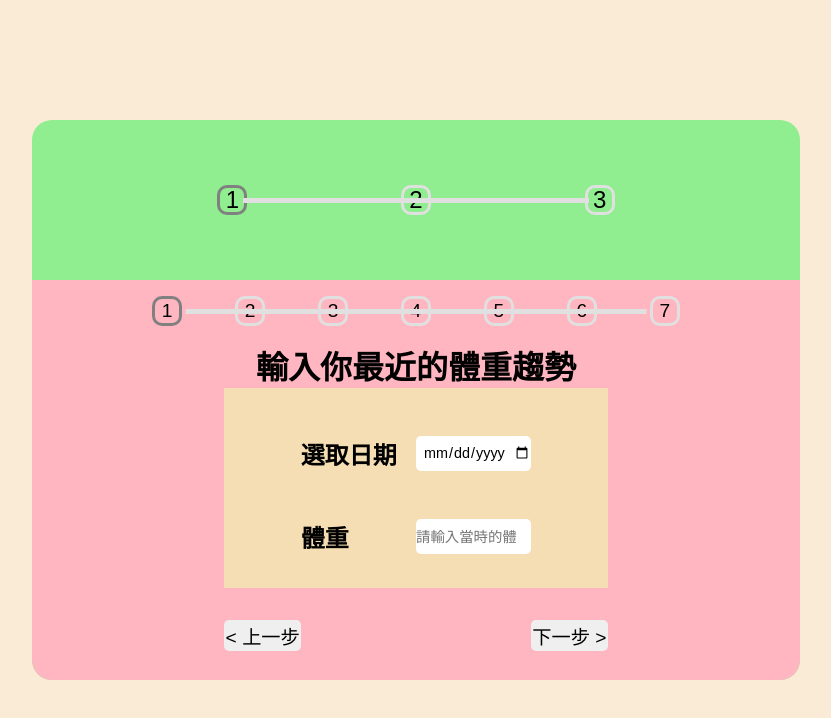
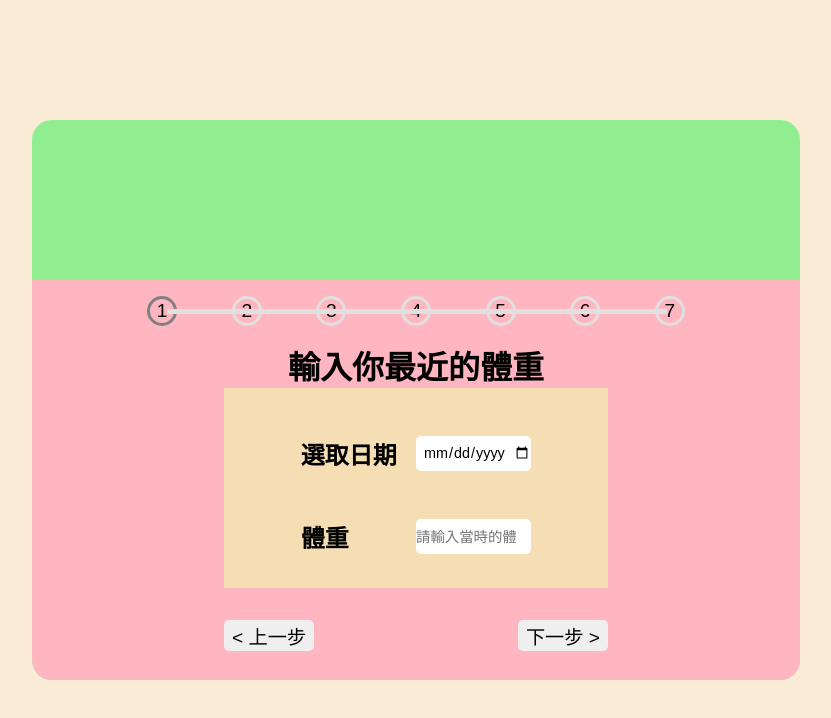
Before and after one commit to freddy990117/Fitness-Dashboard, a React (Vite) app: page /setup in a window 1280 px wide. Shown: the top 718 px of the page, without its empty margins (224-1055 px from the left). Built offline with nearby package versions, Linux system fonts and the light colour scheme; no server answers.

Commit message:
feat : add fn about progress (weightStep)

```diff
--- a/src/pages/Setup.jsx
+++ b/src/pages/Setup.jsx
@@ -11,30 +11,36 @@ const Setup = () => {
   const [edit, setEdit] = useState(false); // 如果變成 true 代表全部編輯完成，會傳送到 fireStore 的狀態
   const [fromStep, setFromStep] = useState(1); // 整體 form 的下一步狀態 （總共三步）
   const [weightStep, setWeightStep] = useState(1); // 體重的下一步狀態 （總共七步）
+  const weightCount = 7;
   return (
     <div className="setup">
-      <container className="form-setting">
+      <div className="form-setting">
         <div className="step-bar">
-          <div className="bar">
+          {/* <div className="bar">
             <div className="progress" id="progress"></div>
-            <div className="circle active">1</div>
+            <div className="circle">1</div>
             <div className="circle">2</div>
             <div className="circle">3</div>
-          </div>
+          </div> */}
         </div>
         <div className="weight-input form">
           <div className="weight-bar">
-            <div className="progress"></div>
-            <div className="circle active">1</div>
-            <div className="circle">2</div>
-            <div className="circle">3</div>
-            <div className="circle">4</div>
-            <div className="circle">5</div>
-            <div className="circle">6</div>
-            <div className="circle">7</div>
+            <div
+              className="progress"
+              style={{
+                width: `calc(${((weightStep - 1) / (weightCount - 1)) * 93}% )`,
+              }}
+            ></div>
+            <div className={`circle ${weightStep >= 1 ? "active" : ""}`}>1</div>
+            <div className={`circle ${weightStep >= 2 ? "active" : ""}`}>2</div>
+            <div className={`circle ${weightStep >= 3 ? "active" : ""}`}>3</div>
+            <div className={`circle ${weightStep >= 4 ? "active" : ""}`}>4</div>
+            <div className={`circle ${weightStep >= 5 ? "active" : ""}`}>5</div>
+            <div className={`circle ${weightStep >= 6 ? "active" : ""}`}>6</div>
+            <div className={`circle ${weightStep >= 7 ? "active" : ""}`}>7</div>
           </div>
           {/* Step 1 體重 */}
-          <h1>輸入你最近的體重趨勢</h1>
+          <h1>輸入你最近的體重</h1>
           <div className="form-input">
             <div className="date">
               <h2>選取日期</h2>
@@ -53,14 +59,14 @@ const Setup = () => {
           <div className="input-btn">
             <button
               onClick={() => {
-                setWeightStep((prev) => prev - 1);
+                setWeightStep((prev) => Math.max(prev - 1, 1));
               }}
             >
               {" < "}上一步
             </button>
             <button
               onClick={() => {
-                setWeightStep((prev) => prev + 1);
+                setWeightStep((prev) => Math.min(prev + 1, 7));
               }}
             >
               下一步{" > "}
@@ -101,7 +107,7 @@ const Setup = () => {
             下一步
           </button>
         </div> */}
-      </container>
+      </div>
     </div>
   );
 };
--- a/src/styles/setup.css
+++ b/src/styles/setup.css
@@ -40,7 +40,7 @@
   position: absolute;
   width: 45%;
   height: 5px;
-  transition: 0.3s ease;
+  left: 0;
 }
 .setup .form-setting .bar .circle {
   width: 30px;
@@ -69,33 +69,37 @@
   align-items: center;
 }
 .setup .form-setting .weight-input .weight-bar {
+  position: relative;
   display: flex;
   align-items: center;
-  justify-content: space-evenly;
+  justify-content: space-between;
   width: 70%;
   gap: 3rem;
   margin: 1rem 0;
   font-size: 1.2rem;
 }
-.setup .form-setting .weight-input .weight-bar .progress::before {
+.setup .form-setting .weight-input .weight-bar::before {
   content: "";
   position: absolute;
-  width: 80%;
+  width: 93%;
+  left: 3.7%;
   background-color: #e0e0e0;
   height: 5px;
-  translate: 12.5%;
 }
 .setup .form-setting .weight-input .weight-bar .progress {
   position: absolute;
-  width: 45%;
   height: 5px;
   transition: 0.3s ease;
+  left: 3.7%;
+  top: 50%;
+  background-color: green;
+  transform: translateY(-50%);
 }
 .setup .form-setting .weight-input .weight-bar .circle {
   width: 30px;
   height: 30px;
   border: 3px solid #e0e0e0;
-  border-radius: 10px;
+  border-radius: 50%;
   display: flex;
   align-items: center;
   justify-content: center;
@@ -148,5 +152,5 @@
   font-size: 1.2rem;
   border: 0;
   border-radius: 5px;
-  padding: 0.1rem;
+  padding: 0.1rem 0.5rem;
 }/*# sourceMappingURL=setup.css.map */
--- a/src/styles/setup.scss
+++ b/src/styles/setup.scss
@@ -38,7 +38,7 @@
         position: absolute;
         width: 45%;
         height: 5px;
-        transition: 0.3s ease;
+        left: 0;
       }
       .circle {
         width: 30px;
@@ -67,32 +67,36 @@
       display: flex;
       align-items: center;
       .weight-bar {
+        position: relative;
         display: flex;
         align-items: center;
-        justify-content: space-evenly;
+        justify-content: space-between;
         width: 70%;
         gap: 3rem;
         margin: 1rem 0;
         font-size: 1.2rem;
-        .progress::before {
+        &::before {
           content: "";
           position: absolute;
-          width: 80%;
+          width: 93%;
+          left: 3.7%;
           background-color: #e0e0e0;
           height: 5px;
-          translate: 12.5%;
         }
         .progress {
           position: absolute;
-          width: 45%;
           height: 5px;
           transition: 0.3s ease;
+          left: 3.7%;
+          top: 50%;
+          background-color: green;
+          transform: translateY(-50%);
         }
         .circle {
           width: 30px;
           height: 30px;
           border: 3px solid #e0e0e0;
-          border-radius: 10px;
+          border-radius: 50%;
           display: flex;
           align-items: center;
           justify-content: center;
@@ -143,7 +147,7 @@
           font-size: 1.2rem;
           border: 0;
           border-radius: 5px;
-          padding: 0.1rem;
+          padding: 0.1rem 0.5rem;
         }
       }
     }
```
Also changed, not shown: 1 other file (tests, documents, lock files or other folders).
